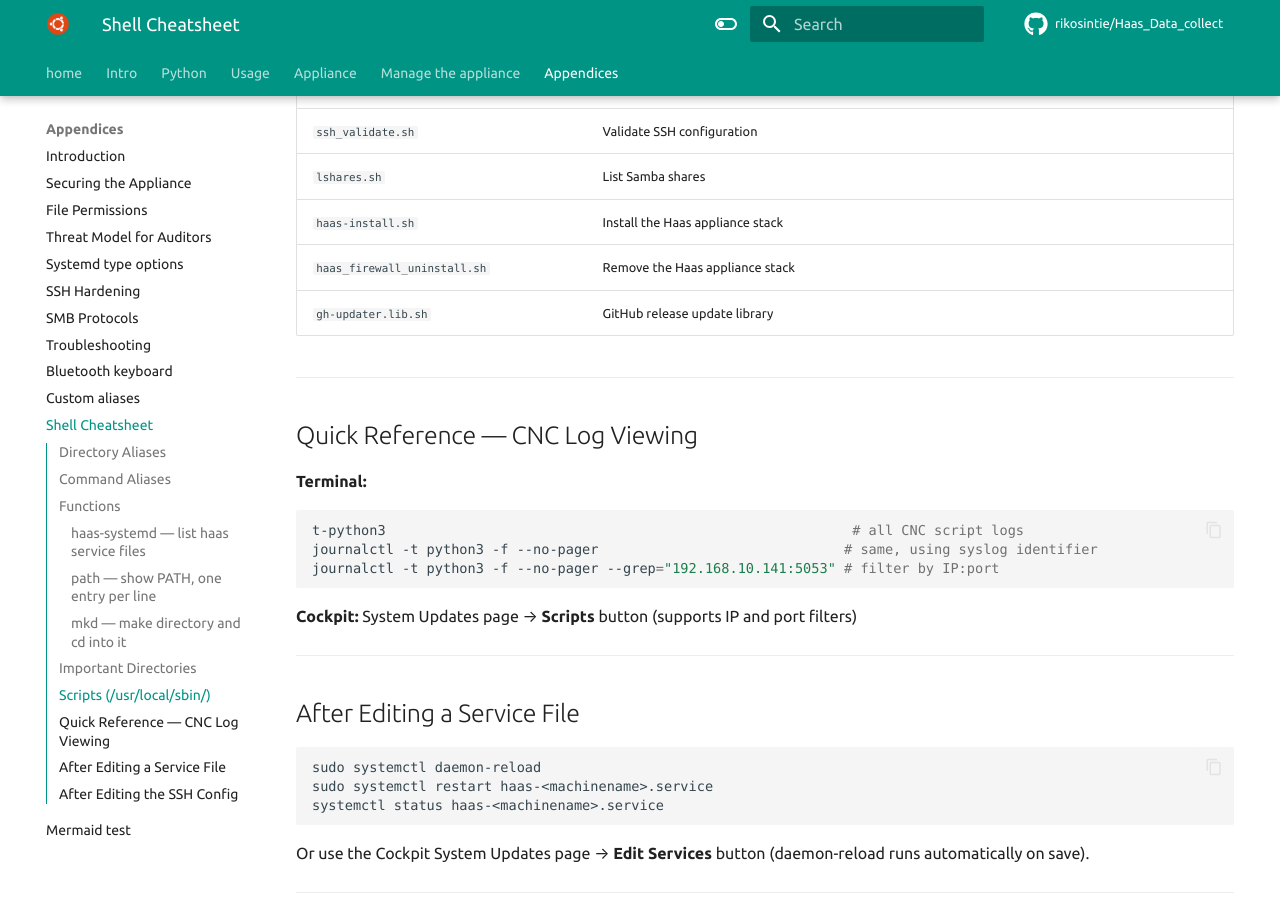
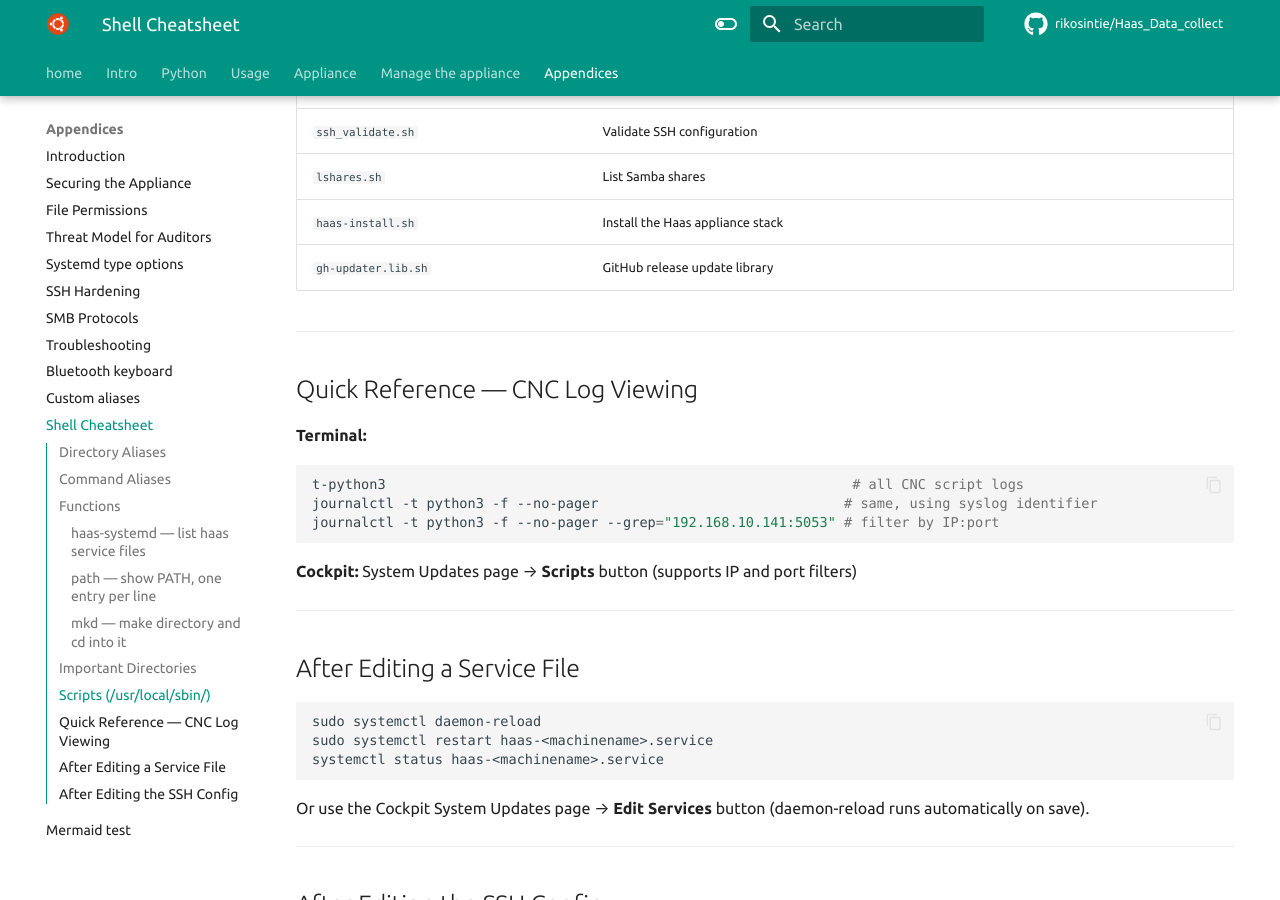
Before and after one commit to rikosintie/Haas_Data_collect, an MkDocs documentation site: the page built from docs/appendices/appendix-i-cheatsheet.md, in a window 1280 px wide and 900 px high, scrolled down 3056 px. Built offline with MkDocs 1.6.1 and Material for MkDocs 9.7.7, drawn with Linux system fonts in a browser that asks for light colours; some web fonts are replaced; comment, search, counter and statistics services are not loaded.

Commit message:
Git Title: haas_firewall_uninstall.sh: Archived
Git Description:

Done — haas_firewall_uninstall.sh is archived, its chmod +x line removed
from haas-install.sh, and it's gone from the two appendix reference lists.
Syntax and docs build both clean.

```diff
--- a/docs/appendices/appendix-i-cheatsheet.md
+++ b/docs/appendices/appendix-i-cheatsheet.md
@@ -98,7 +98,6 @@ mkd machines/vf2ss/cnc_logs    # creates full path and switches to it
 | `ssh_validate.sh` | Validate SSH configuration |
 | `lshares.sh` | List Samba shares |
 | `haas-install.sh` | Install the Haas appliance stack |
-| `haas_firewall_uninstall.sh` | Remove the Haas appliance stack |
 | `gh-updater.lib.sh` | GitHub release update library |
 
 ---
```
Also changed, not shown: docs/appendices/appendix-i.md (+0 -1 lines), 2 other files.
